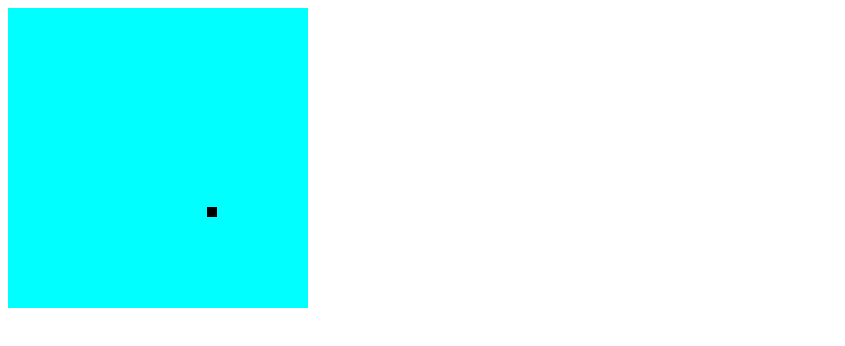
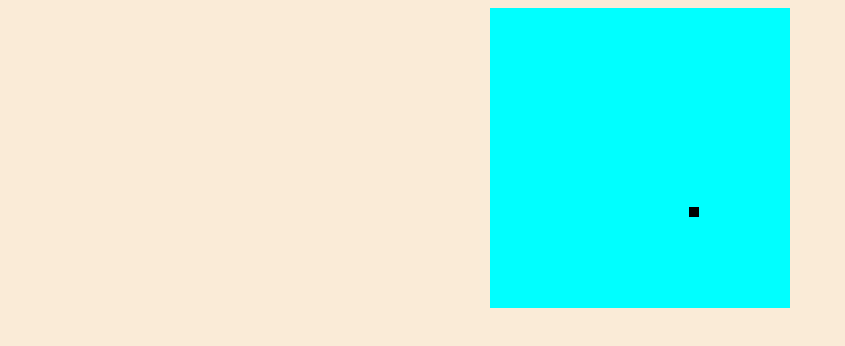
Before and after one commit to PJC-1/canvas, a plain HTML site: page index.html in a window 1280 px wide. Shown: the whole page, without its empty margins (0-845 px from the left). Drawn offline with Linux system fonts and the light colour scheme.

Commit message:
added some style

```diff
--- a/style.css
+++ b/style.css
@@ -1,3 +1,8 @@
+body{
+  background: antiquewhite;
+  text-align: center;
+}
+
 canvas{
   background: aqua;
 }
```
